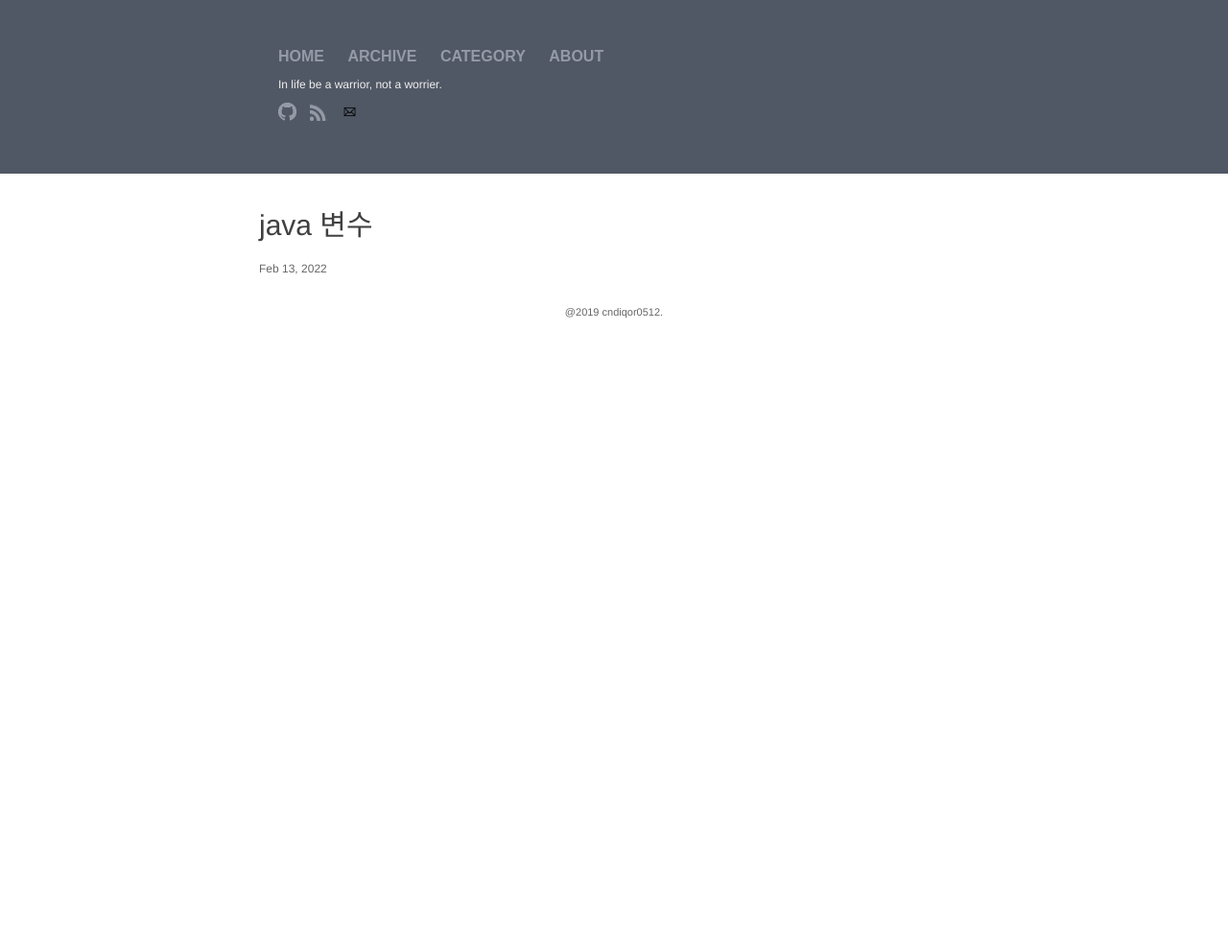
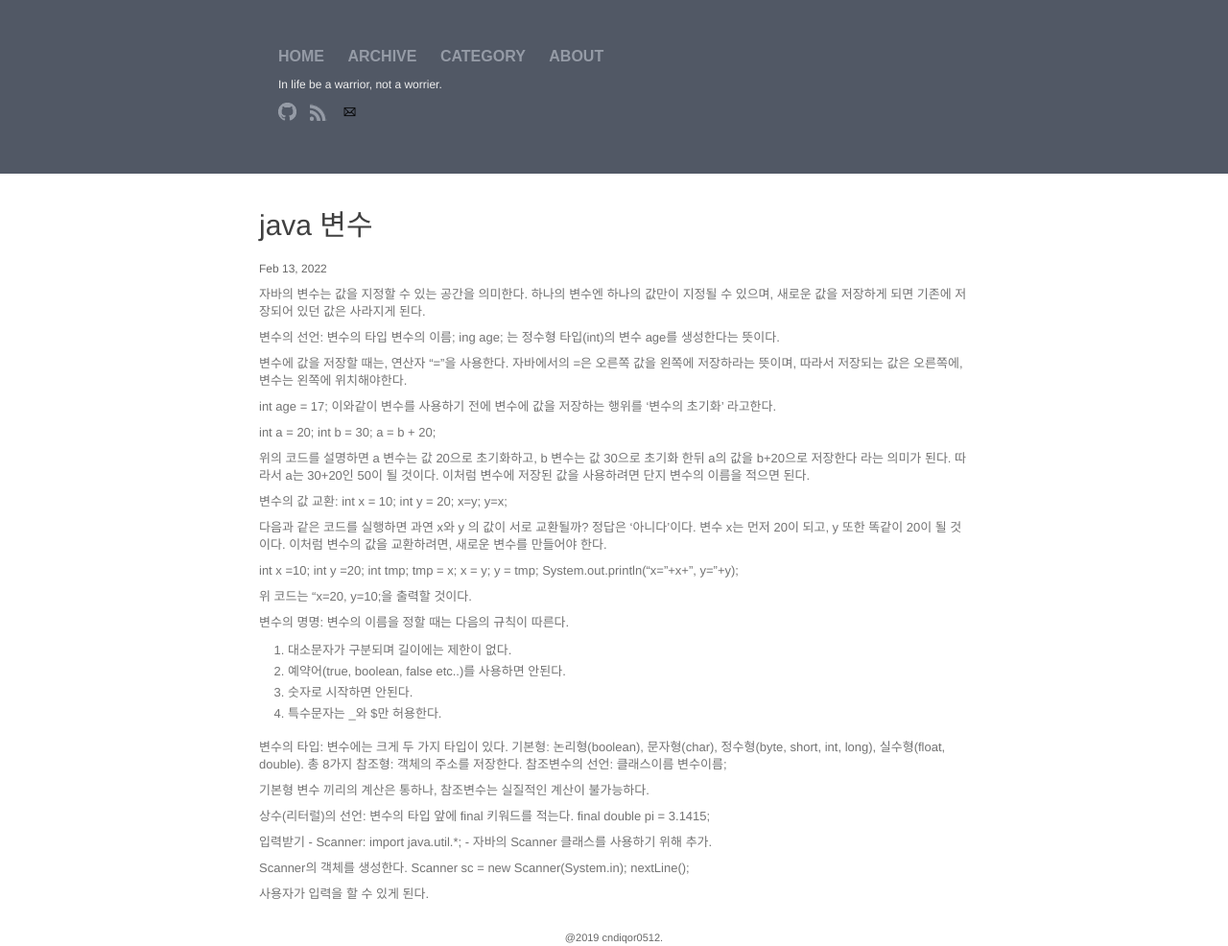
Before and after one commit to cndiqor0512/Blog, a Jekyll site: the page built from _posts/2022-02-13-java-변수.markdown, in a window 1280 px wide. Shown: the whole page at 96% size. Built offline with Jekyll 4.4.1, drawn with Linux system fonts in a browser that asks for light colours; comment, search, counter and statistics services are not loaded; before the commit the page ends 900 px from its top, so only the background shows below that.

Commit message:
new post

```diff
--- a/_posts/2022-02-13-java-변수.markdown
+++ b/_posts/2022-02-13-java-변수.markdown
@@ -4,8 +4,73 @@ layout: post
 
 title: "java 변수"
 
-date: 2022-02-13 17:28:15
+date: 2022-02-13 18:18:27
 
 categories: java
 
 ---
+
+자바의 변수는 값을 지정할 수 있는 공간을 의미한다. 하나의 변수엔 하나의 값만이 지정될 수 있으며, 새로운 값을 저장하게 되면 기존에 저장되어 있던 값은 사라지게 된다.
+
+변수의 선언:
+변수의 타입 변수의 이름;
+ing age; 는 정수형 타입(int)의 변수 age를 생성한다는 뜻이다.
+
+변수에 값을 저장할 때는, 연산자 "="을 사용한다. 자바에서의 =은 오른쪽 값을 왼쪽에 저장하라는 뜻이며, 따라서 저장되는 값은 오른쪽에, 변수는 왼쪽에 위치해야한다.
+
+int age = 17;
+이와같이 변수를 사용하기 전에 변수에 값을 저장하는 행위를 '변수의 초기화' 라고한다.
+
+
+int a = 20;
+int b = 30;
+a = b + 20;
+
+위의 코드를 설명하면 a 변수는 값 20으로 초기화하고, b 변수는 값 30으로 초기화 한뒤 a의 값을 b+20으로 저장한다 라는 의미가 된다. 따라서 a는 30+20인 50이 될 것이다.
+이처럼 변수에 저장된 값을 사용하려면 단지 변수의 이름을 적으면 된다.
+
+변수의 값 교환:
+int x = 10;
+int y = 20;
+x=y;
+y=x;
+
+다음과 같은 코드를 실행하면 과연 x와 y 의 값이 서로 교환될까? 정답은 '아니다'이다. 변수 x는 먼저 20이 되고, y 또한 똑같이 20이 될 것이다. 이처럼 변수의 값을 교환하려면, 새로운 변수를 만들어야 한다.
+
+int x =10;
+int y =20;
+int tmp;
+tmp = x;
+x = y;
+y = tmp;
+System.out.println("x="+x+", y="+y);
+
+위 코드는 "x=20, y=10;을 출력할 것이다.
+
+변수의 명명:
+변수의 이름을 정할 때는 다음의 규칙이 따른다.
+1. 대소문자가 구분되며 길이에는 제한이 없다.
+2. 예약어(true, boolean, false etc..)를 사용하면 안된다.
+3. 숫자로 시작하면 안된다.
+4. 특수문자는 _와 $만 허용한다.
+
+변수의 타입:
+변수에는 크게 두 가지 타입이 있다.
+기본형: 논리형(boolean), 문자형(char), 정수형(byte, short, int, long), 실수형(float, double). 총 8가지
+참조형: 객체의 주소를 저장한다.
+참조변수의 선언: 클래스이름 변수이름;
+
+기본형 변수 끼리의 계산은 통하나, 참조변수는 실질적인 계산이 불가능하다.
+
+
+상수(리터럴)의 선언: 변수의 타입 앞에 final 키워드를 적는다.
+final double pi = 3.1415;
+
+입력받기 - Scanner:
+import java.util.*; - 자바의 Scanner 클래스를 사용하기 위해 추가.
+
+Scanner의 객체를 생성한다.
+Scanner sc = new Scanner(System.in);
+nextLine();
+
+사용자가 입력을 할 수 있게 된다.
```
